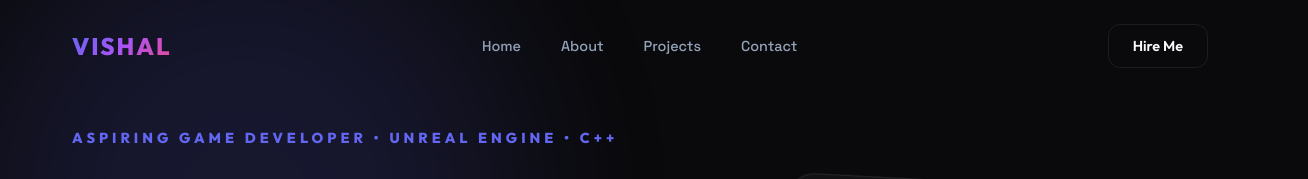
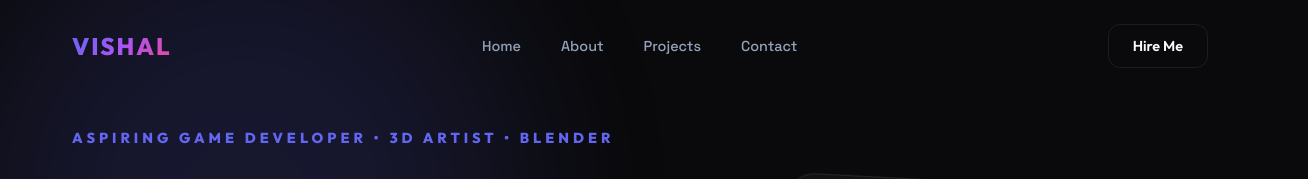
Before and after one commit to lucky20T/Portfolio-ver-2, a React (Vite) app: page / in a window 1280 px wide. Shown: the top 179 px of the page, 1308 px wide, since content can reach past the window. Built offline with nearby package versions, Linux system fonts and the light colour scheme.

Commit message:
Added typewriter effect to hero subtitle

```diff
--- a/package.json
+++ b/package.json
@@ -12,7 +12,8 @@
   "dependencies": {
     "aos": "^2.3.4",
     "react": "^19.2.6",
-    "react-dom": "^19.2.6"
+    "react-dom": "^19.2.6",
+    "react-type-animation": "^3.2.0"
   },
   "devDependencies": {
     "@eslint/js": "^10.0.1",
--- a/src/components/Hero.jsx
+++ b/src/components/Hero.jsx
@@ -1,4 +1,5 @@
 import React from 'react';
+import { TypeAnimation } from 'react-type-animation';
 import abstractImg from '../Asset/Art/Mysterious Abstract Terrain - Sci-Fi Moody Landscape Art.jpeg';
 import resumePdf from '../Asset/Resume.pdf';
 
@@ -10,7 +11,21 @@ const Hero = () => {
 
       <div className="container hero-container">
         <div className="hero-content">
-          <h4 className="hero-subtitle" data-aos="fade-up">Aspiring Game Developer • Unreal Engine • C++</h4>
+          <h4 className="hero-subtitle" data-aos="fade-up">
+            <TypeAnimation
+              sequence={[
+                'Aspiring Game Developer • Unreal Engine • C++',
+                2000,
+                'Aspiring Game Developer • 3D Artist • Blender',
+                2000,
+                'Aspiring Game Developer • Logic Designer',
+                2000
+              ]}
+              wrapper="span"
+              speed={50}
+              repeat={Infinity}
+            />
+          </h4>
           <h1 className="hero-title" data-aos="fade-up" data-aos-delay="100">
             Building Worlds <br />
             <span className="gradient-text">One Frame</span> At A Time
```
Also changed, not shown: 1 other file (tests, documents, lock files or other folders).
